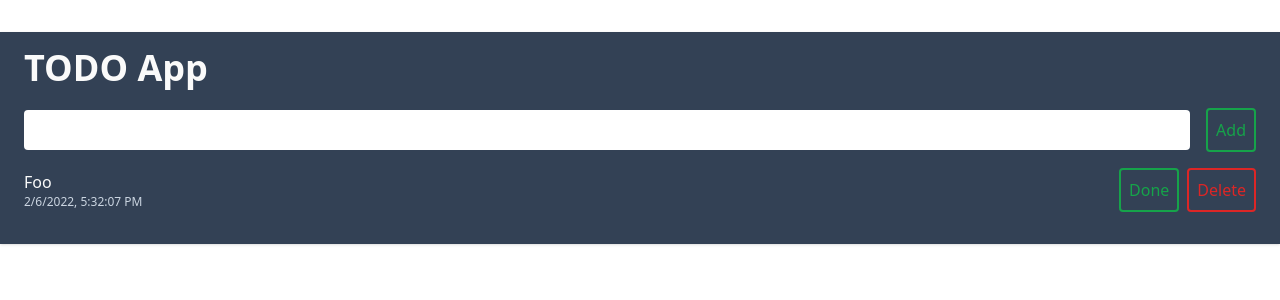
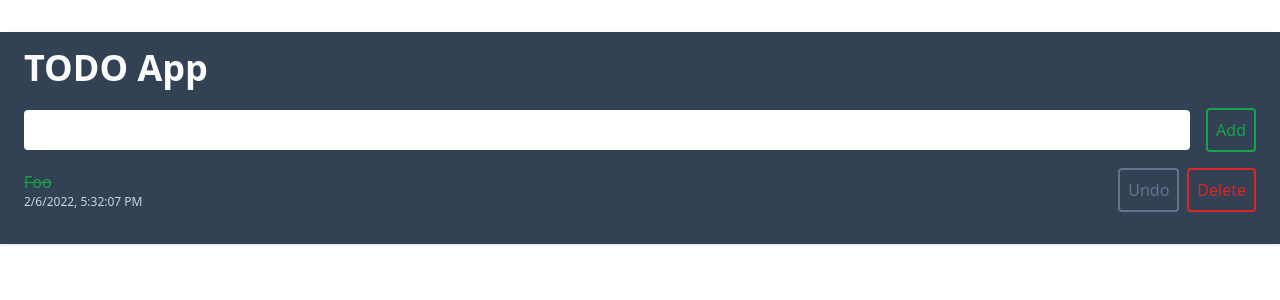
Before and after one commit to Implex1v/frontend-compare, a React (Create React App) app in the folder react-app/: page / in a window 1280 px wide. Both pictures are taken after a click on the button "Done". Shown: the top 300 px of the page. Built offline with nearby package versions, Linux system fonts and the light colour scheme.

Commit message:
(react-app) Handle Todo remove

```diff
--- a/react-app/src/component/App.js
+++ b/react-app/src/component/App.js
@@ -14,19 +14,23 @@ export default class TodoApp extends React.Component {
     }
 
     this.handleAddTodo = this.handleAddTodo.bind(this);
+    this.handleItemDelete = this.handleItemDelete.bind(this);
   }
 
   handleAddTodo(e) {
     const items = this.state.todos;
     items.push(new TodoItem(e, false));
+    this.setState({todos: items});
+  }
 
-    console.log(items);
+  handleItemDelete(e) {
+    const items = this.state.todos.filter(item => item !== e);
     this.setState({todos: items});
   }
 
   render() {
     const items = this.state.todos.map((item) =>
-      <Todo item={item} key={item.text + item.formatCreated()} />
+      <Todo item={item} key={item.text + item.formatCreated()} onItemDelete={this.handleItemDelete} />
     );
 
     return (
--- a/react-app/src/component/todo/Todo.js
+++ b/react-app/src/component/todo/Todo.js
@@ -1,25 +1,53 @@
 import React from "react";
+import TodoButtonDone from "./TodoButtonDone";
+import TodoButtonUndo from "./TodoButtonUndo";
+import TodoDeleteButton from "./TodoDeleteButton";
 
 class Todo extends React.Component {
+  constructor(props) {
+    super(props);
+
+    this.state = {item: this.props.item};
+    this.handleDone = this.handleDone.bind(this);
+    this.handleDelete = this.handleDelete.bind(this);
+  }
+
+  handleDone(e) {
+    const item = this.state.item;
+    item.done = !item.done;
+    this.setState({item: item});
+
+    if(this.props.onItemDone) {
+      this.props.onItemDone(this.props.item);
+    }
+  }
+
+  handleDelete(e) {
+    if(this.props.onItemDelete) {
+      this.props.onItemDelete(this.state.item);
+    }
+  }
+
   render() {
+    const strike = this.state.item.done ? ' text-green-600 line-through' : '';
+    const button = this.state.item.done ?
+      <TodoButtonUndo onClick={this.handleDone} /> :
+      <TodoButtonDone onClick={this.handleDone} /> ;
+
     return (
       <div className="flex mb-4 items-center">
         <div className="w-full">
           <div>
-            <p className="w-full">{this.props.item.text}</p>
+            <p className={"w-full"+strike}>{this.state.item.text}</p>
           </div>
           <div>
             <p className="text-xs text-slate-300">
-              {this.props.item.formatCreated()}
+              {this.state.item.formatCreated()}
             </p>
           </div>
         </div>
-        <button className="flex-no-shrink ml-4 p-2 border-2 rounded text-green-600 border-green-600 hover:text-slate-300 hover:bg-green-600">
-          {this.props.item.done ? 'Undo' : 'Done'}
-        </button>
-        <button className="flex-no-shrink ml-2 p-2 border-2 rounded text-red-600 border-red-600 hover:text-slate-300 hover:bg-red-600">
-          Delete
-        </button>
+        {button}
+        <TodoDeleteButton onClick={this.handleDelete} />
       </div>
     );
   }
--- a/react-app/src/component/todo/TodoAdd.js
+++ b/react-app/src/component/todo/TodoAdd.js
@@ -11,6 +11,11 @@ export default class TodoAdd extends React.Component {
   handleAddItem(e) {
     e.preventDefault();
     const item = this.state.todoItem;
+
+    if(!item) {
+      return;
+    }
+
     this.setState({todoItem: ''});
     this.props.addTodoHandler(item);
   }
--- /dev/null
+++ b/react-app/src/component/todo/TodoButtonDone.js
@@ -0,0 +1,25 @@
+import React from "react";
+
+export default class TodoButtonDone extends React.Component {
+  constructor(props)  {
+    super(props);
+
+    this.handleOnClick = this.handleOnClick.bind(this);
+  }
+
+  handleOnClick(e) {
+    if(this.props.onClick) {
+      this.props.onClick(e)
+    }
+  }
+
+  render() {
+      return (
+        <button
+            onClick={this.handleOnClick}
+            className="flex-no-shrink ml-4 p-2 border-2 rounded text-green-600 border-green-600 hover:text-slate-300 hover:bg-green-600">
+            Done
+        </button>
+      );
+  }
+}
--- /dev/null
+++ b/react-app/src/component/todo/TodoButtonUndo.js
@@ -0,0 +1,25 @@
+import React from "react";
+
+export default class TodoButtonUndo extends React.Component {
+  constructor(props)  {
+    super(props);
+
+    this.handleOnClick = this.handleOnClick.bind(this);
+  }
+
+  handleOnClick(e) {
+    if(this.props.onClick) {
+      this.props.onClick(e)
+    }
+  }
+
+  render() {
+      return (
+        <button
+            onClick={this.handleOnClick}
+            className="flex-no-shrink ml-4 p-2 border-2 rounded text-slate-500 border-slate-500 hover:text-slate-300 hover:bg-slate-500">
+            Undo
+        </button>
+      );
+  }
+}
--- /dev/null
+++ b/react-app/src/component/todo/TodoDeleteButton.js
@@ -0,0 +1,25 @@
+import React from "react";
+
+export default class TodoDeleteButton extends React.Component {
+  constructor(props)  {
+    super(props);
+
+    this.handleOnClick = this.handleOnClick.bind(this);
+  }
+
+  handleOnClick(e) {
+    if(this.props.onClick) {
+      this.props.onClick(e)
+    }
+  }
+
+  render() {
+      return (
+        <button
+            onClick={this.handleOnClick}
+            className="flex-no-shrink ml-2 p-2 border-2 rounded text-red-600 border-red-600 hover:text-slate-300 hover:bg-red-600">
+            Delete
+        </button>
+      );
+  }
+}
```
